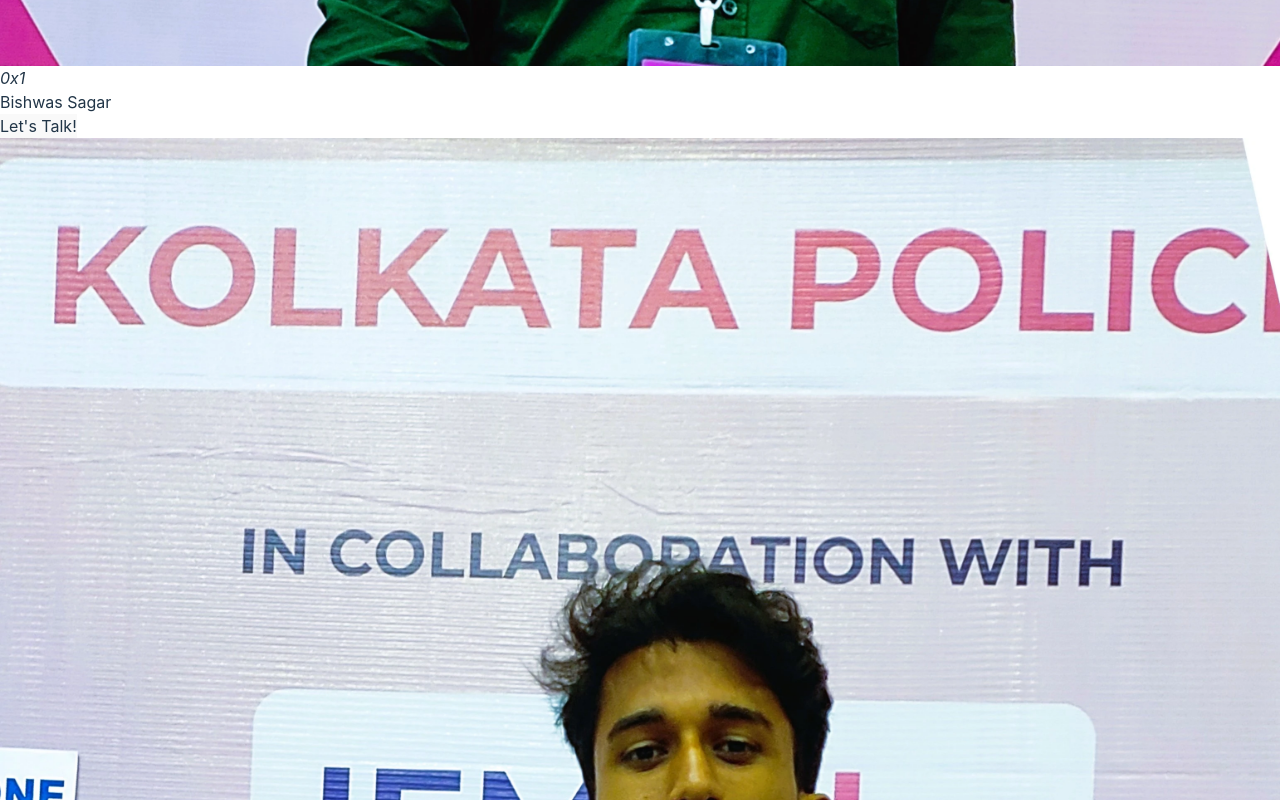
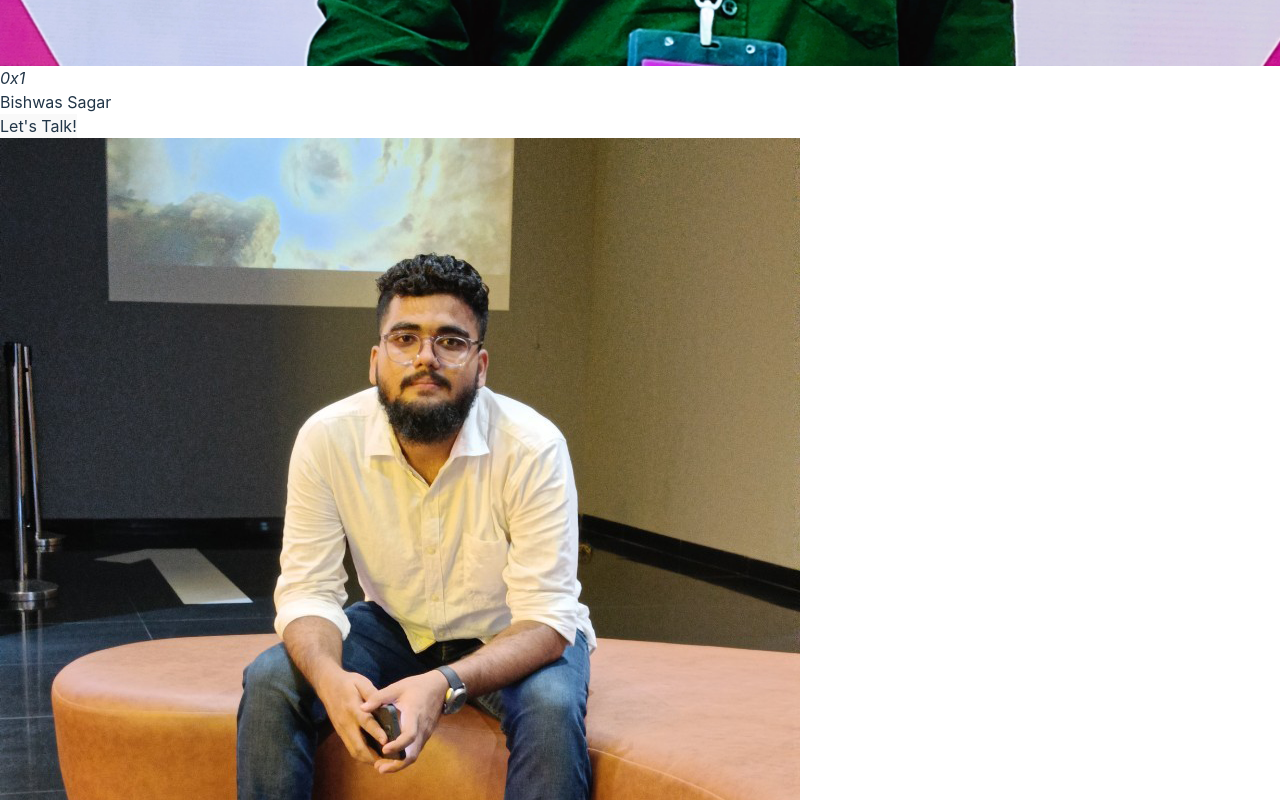
Before and after one commit to bishwassagar/nottheroot, a React (Vite) app: page / in a window 1280 px wide. Shown: the part 1460-2260 px from the top of the page. Built offline with nearby package versions, Linux system fonts and the light colour scheme.

Commit message:
add path od mosh

```diff
--- a/src/components/cards/Cards_Musharraf.jsx
+++ b/src/components/cards/Cards_Musharraf.jsx
@@ -1,4 +1,4 @@
-import Bishwas from "../../assets/me-about.webp";
+import Musharraf from "../../assets/mosh.png";
 
 function Cards_Musharraf() {
   return (
@@ -6,7 +6,7 @@
       <div className="flex flex-row space-x-10 items-center justify-center">
         <div className="w-44 sm:w-30 md:w-60 rounded-full overflow-hidden">
           <div>
-            <img src={Bishwas} alt="About Img" />
+            <img src={Musharraf} alt="About Img" />
           </div>
         </div>
 
```
